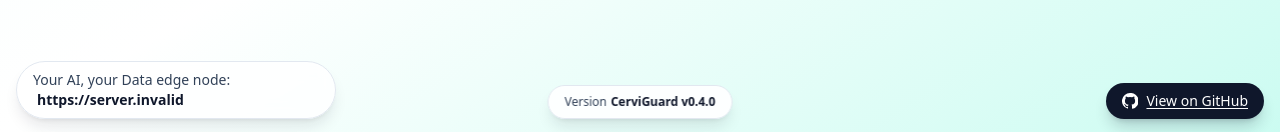
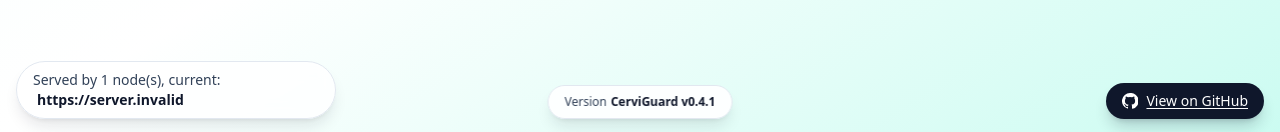
Before and after one commit to SmartCloverAI/CerviGuard, a Next.js app: page /login in a window 1280 px wide. Shown: the part 665-797 px from the top of the page. Built offline with nearby package versions, Linux system fonts and the light colour scheme; no server answers.

Commit message:
fix: update footer

```diff
--- a/package.json
+++ b/package.json
@@ -1,6 +1,6 @@
 {
   "name": "app",
-  "version": "0.4.0",
+  "version": "0.4.1",
   "private": true,
   "scripts": {
     "dev": "next dev",
--- a/src/app/layout.tsx
+++ b/src/app/layout.tsx
@@ -12,12 +12,32 @@ export const metadata: Metadata = {
     "Secure pilot console for SmartClover's cervical screening workflow, powered by decentralized, secure and privacy-oriented technology.",
 };
 
+const parseChainstorePeers = (value?: string) => {
+  if (!value) return [];
+  try {
+    const parsed = JSON.parse(value);
+    return Array.isArray(parsed) ? parsed : [];
+  } catch {
+    return [];
+  }
+};
+
 const hostId =
   process.env.EE_HOST_ID ??
   process.env.NEXT_PUBLIC_EE_HOST_ID ??
   process.env.RATIO1_HOST_ID ??
   process.env.NEXT_PUBLIC_RATIO1_HOST_ID ??
   "unknown";
+
+const chainstorePeersRaw =
+  process.env.R1EN_CHAINSTORE_PEERS ??
+  process.env.NEXT_PUBLIC_R1EN_CHAINSTORE_PEERS ??
+  process.env.EE_CHAINSTORE_PEERS ??
+  process.env.NEXT_PUBLIC_EE_CHAINSTORE_PEERS ??
+  process.env.CHAINSTORE_PEERS ??
+  process.env.NEXT_PUBLIC_CHAINSTORE_PEERS;
+
+const edgeNodeCount = parseChainstorePeers(chainstorePeersRaw).length + 1;
 
 export default function RootLayout({
   children,
@@ -30,7 +50,7 @@ export default function RootLayout({
         <ToastProvider>
           {children}
           <ToastContainer />
-          <ServedBy hostId={hostId} />
+          <ServedBy hostId={hostId} edgeNodeCount={edgeNodeCount} />
           <VersionFooter />
           <GitHubLink />
         </ToastProvider>
--- a/src/components/served-by.tsx
+++ b/src/components/served-by.tsx
@@ -1,10 +1,11 @@
 type ServedByProps = {
   hostId: string;
+  edgeNodeCount: number;
 };
 
-const ServedBy = ({ hostId }: ServedByProps) => (
+const ServedBy = ({ hostId, edgeNodeCount }: ServedByProps) => (
   <div className="fixed bottom-4 left-4 z-40 inline-flex max-w-xs flex-wrap items-center rounded-full border border-slate-200 bg-white/80 px-4 py-2 text-xs font-medium text-slate-700 shadow-lg shadow-slate-900/10 backdrop-blur-sm sm:text-sm">
-    <span>Your AI, your Data edge node:</span>
+    <span>Served by {edgeNodeCount} node(s), current:</span>
     <span className="ml-1 font-semibold text-slate-900">{hostId}</span>
   </div>
 );
--- a/src/components/version-footer.tsx
+++ b/src/components/version-footer.tsx
@@ -1,4 +1,4 @@
-const APP_VERSION = `CerviGuard v${process.env.NEXT_PUBLIC_APP_VERSION || "0.1.0"}`;
+const APP_VERSION = `CerviGuard v${process.env.NEXT_PUBLIC_APP_VERSION || "0.1.1"}`;
 
 export default function VersionFooter() {
   return (
```
